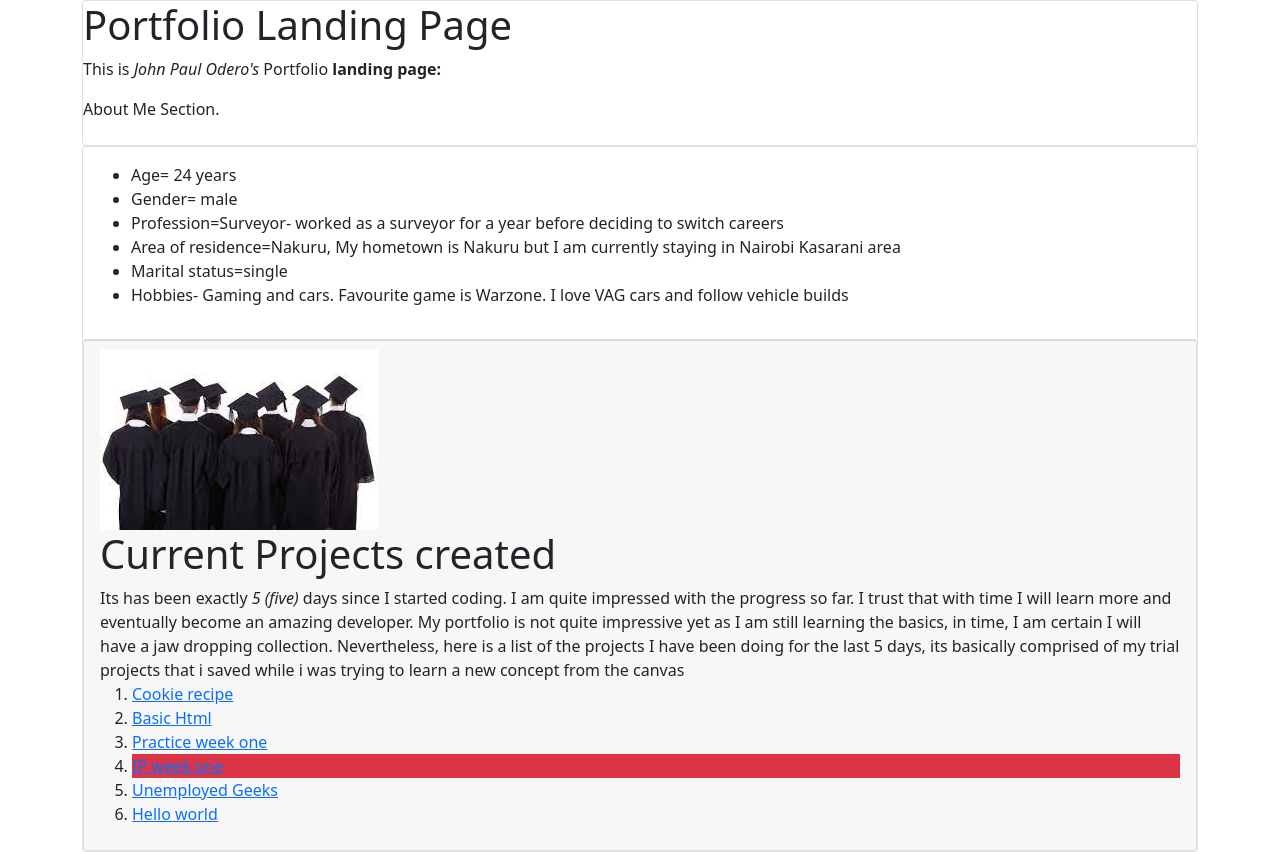
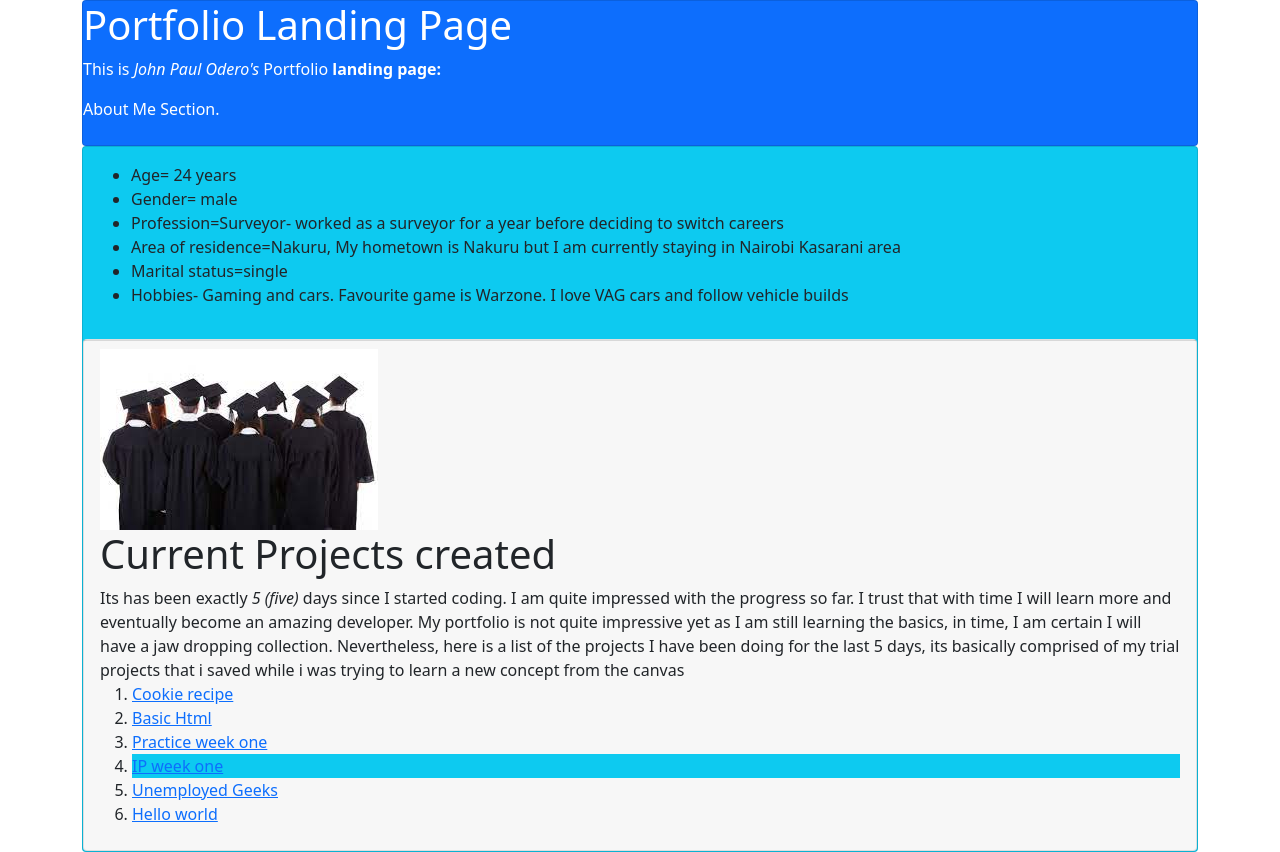
Before and after one commit to johngolem/Practice-week-1, a plain HTML site: page index.html in a window 1280 px wide. Drawn offline with Linux system fonts and the light colour scheme.

Commit message:
done intro do bootstraps fully'

```diff
--- a/index.html
+++ b/index.html
@@ -6,7 +6,7 @@
   </head>
   <body>
     <div class="container">
-      <div class="card">
+      <div class="card bg-primary text-white">
         <div class="card-title">
 
       <div class="jumbotron">
@@ -16,7 +16,7 @@
     </div>
     </div>
     </div>
-    <div class="card">
+    <div class="card bg-info">
       <div class="card-body">
         <ul>
           <li>Age= 24 years</li>
@@ -37,7 +37,7 @@
           <li><a href="https://github.com/johngolem/cookie-recipe">Cookie recipe</a></li>
           <li><a href="https://github.com/johngolem/hello-world">Basic Html</a></li>
           <li><a href="https://github.com/johngolem/Practice-week-1">Practice week one</a></li>
-          <li class="bg-danger"> <a href="https://johngolem.github.io/IP-WEEK-1">IP week one</a></li>
+          <li class="bg-info"> <a href="https://johngolem.github.io/IP-WEEK-1">IP week one</a></li>
           <li><a href="https://github.com/johngolem/Unemployed-geeks">Unemployed Geeks</a></li>
           <li><a href="https://github.com/johngolem/hello-world">Hello world</a></li>
         </ol>
```
